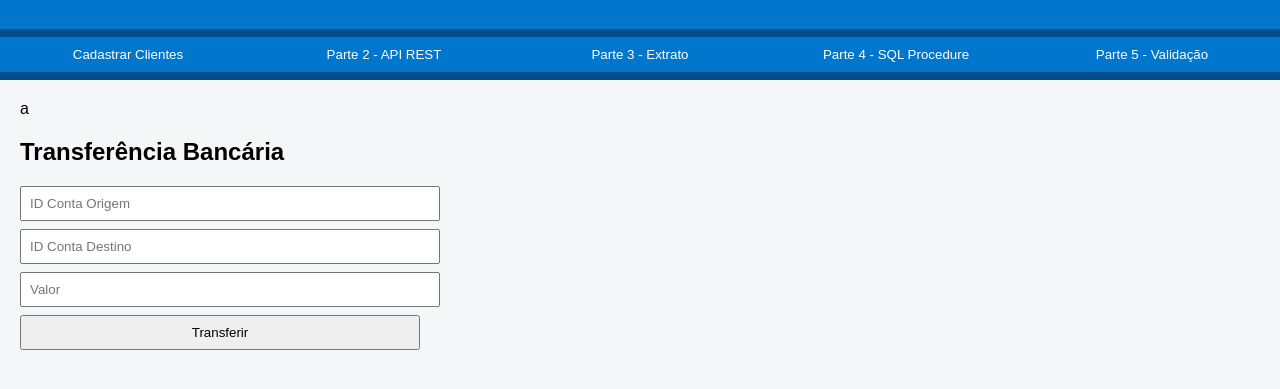
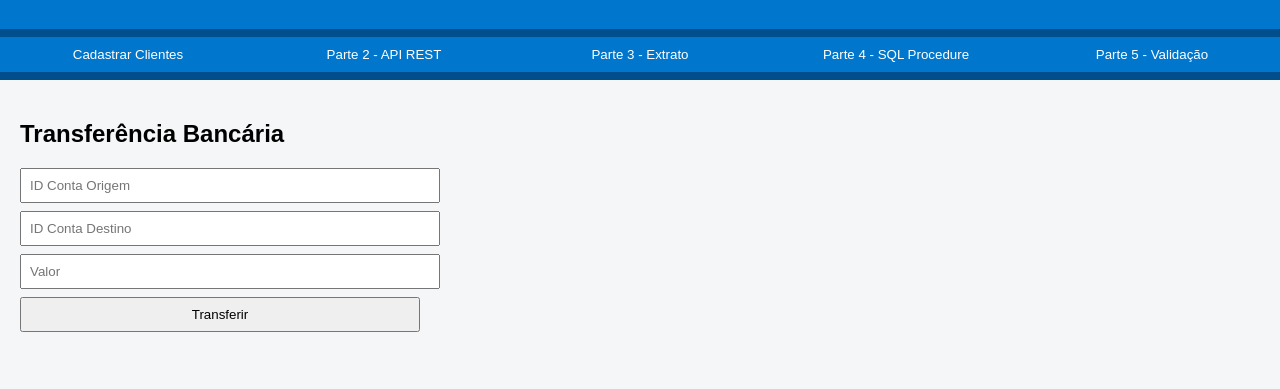
Before and after one commit to FernandoMarFer/Portif-lio-techmark, a website: page frontend/index.html in a window 1280 px wide. Shown: the part 71-460 px from the top of the page. Drawn offline with Linux system fonts and the light colour scheme.

Commit message:
Mais 1 mod

```diff
--- a/frontend/index.html
+++ b/frontend/index.html
@@ -18,7 +18,7 @@
   </nav>
 
 
-  <main>a
+  <main>
     <section id="cadastrar" class="conteudo" style="display:none;">
       <h2>Cadastrar Cliente</h2>
       <input type="text" id="nomeCliente" placeholder="Nome do Cliente">
```
